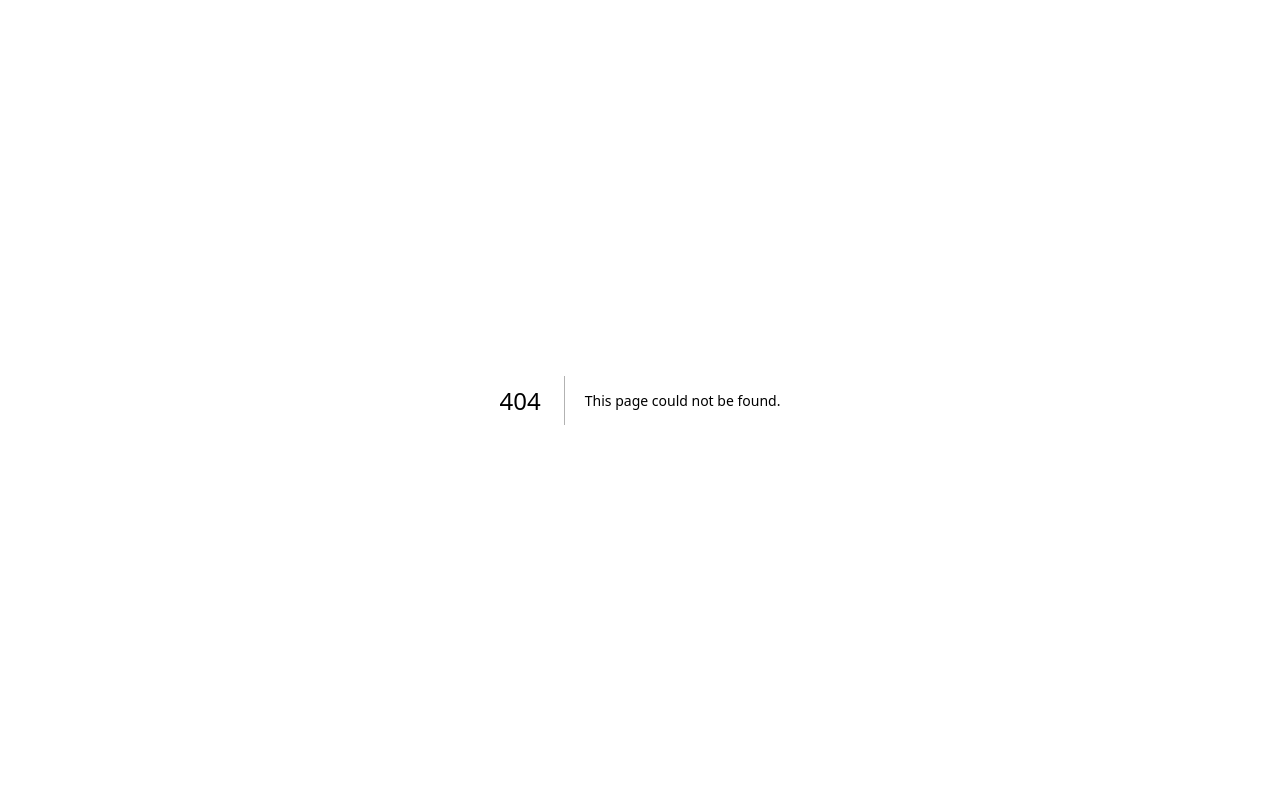
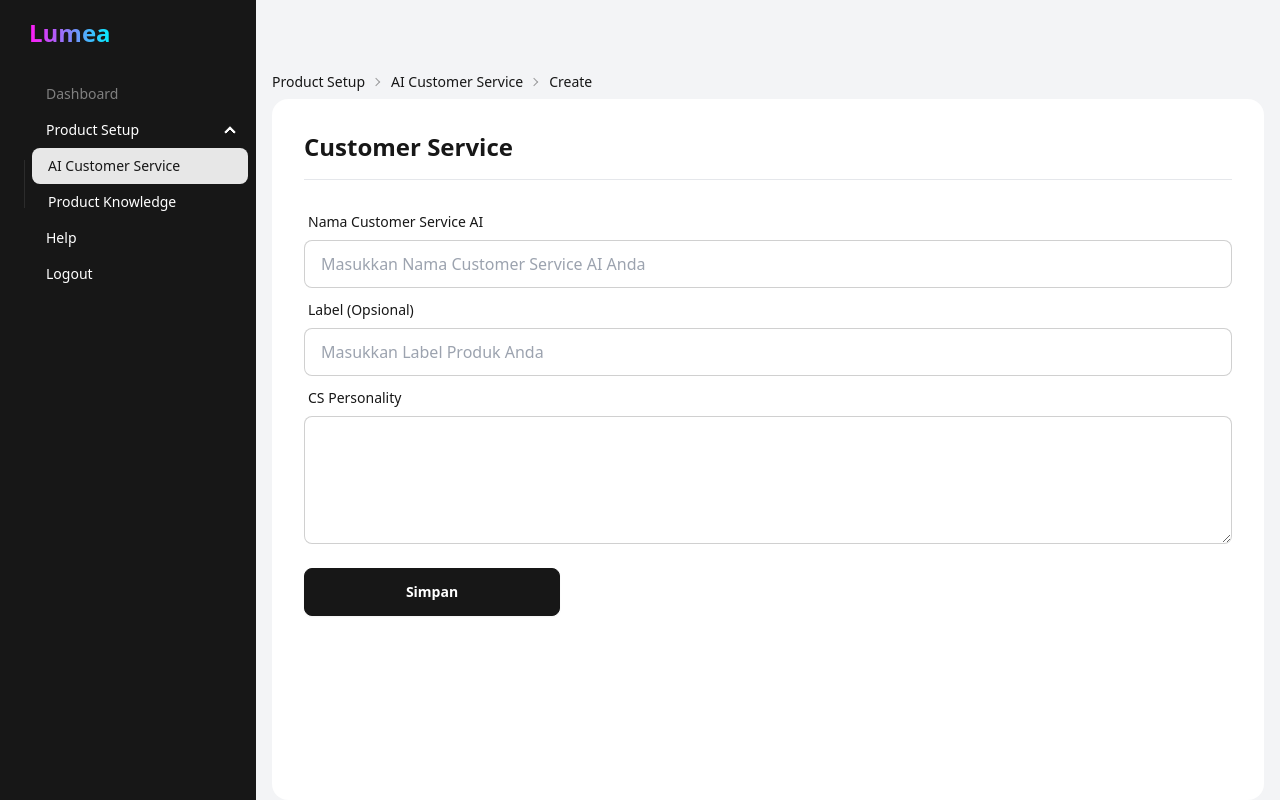
Before and after one commit to ricoerlanggaa/lumea, a Next.js app: page /product-setup/ai-customer-service/create in a window 1280 px wide. Before the commit this address had no page. Built offline with nearby package versions, Linux system fonts and the light colour scheme; no server answers; some icons are missing.

Commit message:
fix url path create customer service

```diff
--- a/src/app/(user)/product-setup/ai-customer-service/add/page.tsx
+++ b/src/app/(user)/product-setup/ai-customer-service/create/page.tsx
@@ -5,7 +5,7 @@ import { FormCSAI } from '@/components/templates';
 const breadcrumbsItems = [
   { key: 1, label: 'Product Setup' },
   { key: 2, label: 'AI Customer Service', href: '/product-setup/ai-customer-service' },
-  { key: 3, label: 'Daftar' },
+  { key: 3, label: 'Create' },
 ];
 export default function AddAICustomerService() {
   return (
@@ -14,7 +14,7 @@ export default function AddAICustomerService() {
       <div className="card h-full overflow-y-auto bg-base-100">
         <div className="card-body">
           <Typography as="h1" variant="h4" className="card-title mb-2">
-            Customer Service Setup
+            Customer Service
           </Typography>
           <hr className="mb-4" />
           <FormCSAI />
--- a/src/app/(user)/product-setup/ai-customer-service/page.tsx
+++ b/src/app/(user)/product-setup/ai-customer-service/page.tsx
@@ -18,7 +18,7 @@ export default async function AiCustomerService() {
         <div className="card bg-base-100">
           <div className="card-body">
             <Typography as="h1" variant="h4" className="card-title mb-2">
-              Daftar CS AI
+              AI Customer Service
             </Typography>
             <hr className="mb-4" />
             <CardCustomerService items={customerServices?.data ?? []} />
--- a/src/components/templates/cards/CustomerServiceCard.tsx
+++ b/src/components/templates/cards/CustomerServiceCard.tsx
@@ -77,8 +77,9 @@ export default function CustomerServiceCard({ items }: { items: CustomerServiceI
         </div>
       ))}
       <Link
-        href="/product-setup/ai-customer-service/add"
+        href="/product-setup/ai-customer-service/create"
         className="card h-40 max-w-36 bg-base-200 border-primary hover:cursor-pointer items-center border-2 border-dashed"
+        aria-label="create ai customer service"
       >
         <PlusSignIcon size={42} className="my-auto" />
       </Link>
```
